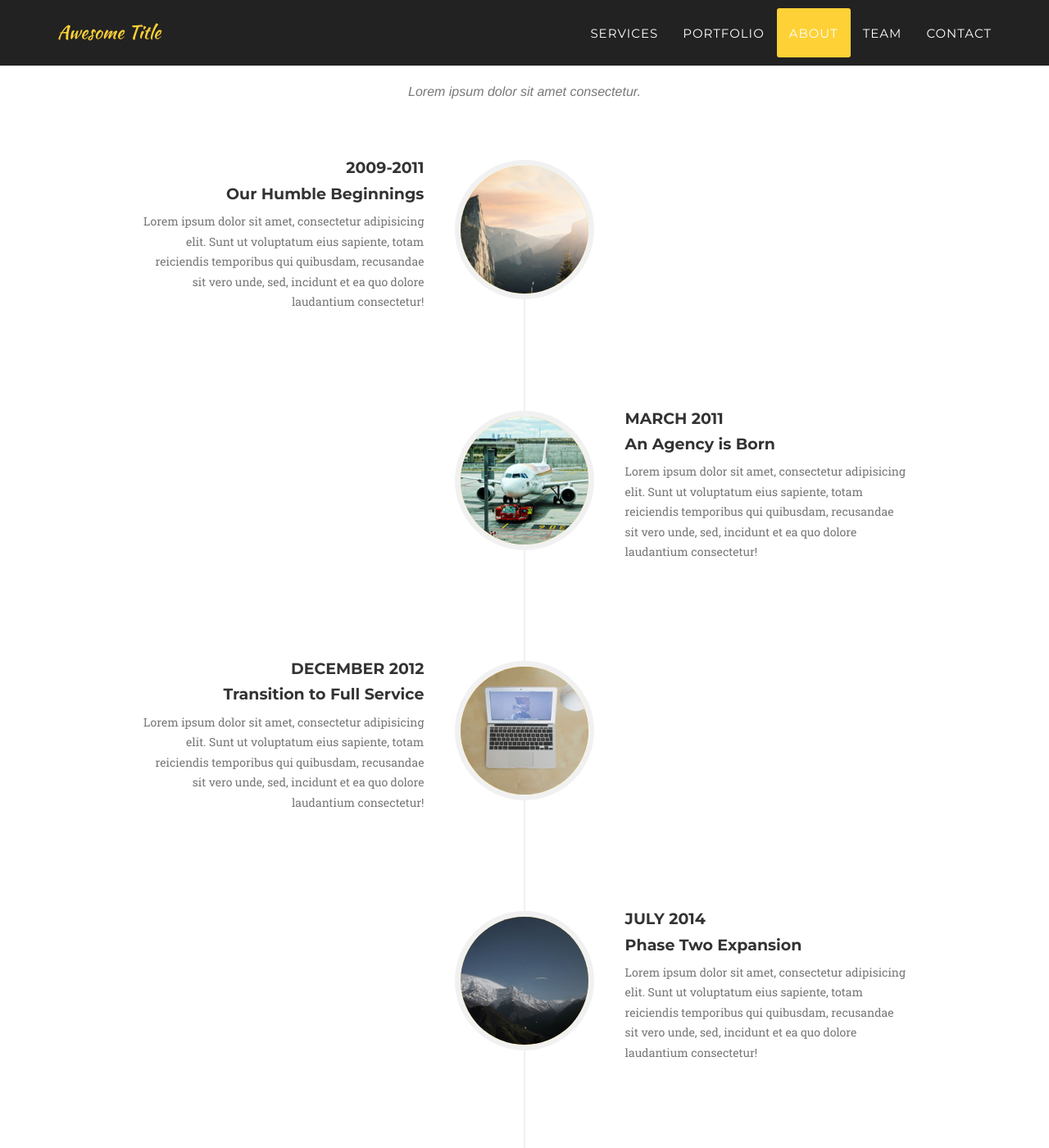
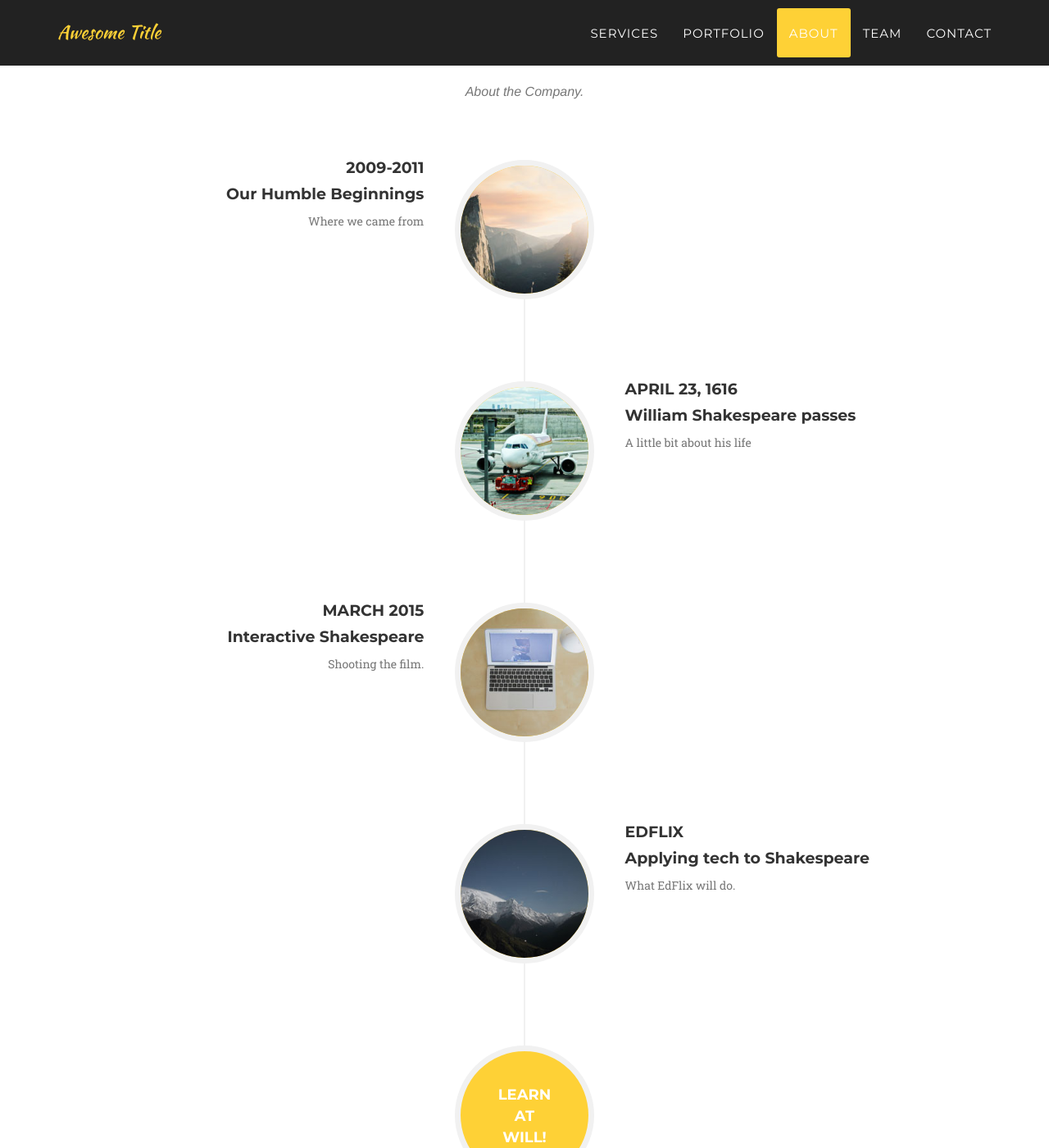
Before and after one commit to JakeyPedz/edtech, a Jekyll site: the page built from index.html, in a window 1280 px wide and 1400 px high, scrolled down 2818 px. Shown: the whole window at 82% size. Built offline with Jekyll 4.4.1, drawn with Linux system fonts in a browser that asks for light colours; some web fonts are replaced.

Commit message:
updated about

```diff
--- a/_includes/about.html
+++ b/_includes/about.html
@@ -4,7 +4,7 @@
             <div class="row">
                 <div class="col-lg-12 text-center">
                     <h2 class="section-heading">About</h2>
-                    <h3 class="section-subheading text-muted">Lorem ipsum dolor sit amet consectetur.</h3>
+                    <h3 class="section-subheading text-muted">About the Company.</h3>
                 </div>
             </div>
             <div class="row">
@@ -20,7 +20,7 @@
                                     <h4 class="subheading">Our Humble Beginnings</h4>
                                 </div>
                                 <div class="timeline-body">
-                                    <p class="text-muted">Lorem ipsum dolor sit amet, consectetur adipisicing elit. Sunt ut voluptatum eius sapiente, totam reiciendis temporibus qui quibusdam, recusandae sit vero unde, sed, incidunt et ea quo dolore laudantium consectetur!</p>
+                                    <p class="text-muted">Where we came from</p>
                                 </div>
                             </div>
                         </li>
@@ -30,11 +30,11 @@
                             </div>
                             <div class="timeline-panel">
                                 <div class="timeline-heading">
-                                    <h4>March 2011</h4>
-                                    <h4 class="subheading">An Agency is Born</h4>
+                                    <h4>April 23, 1616</h4>
+                                    <h4 class="subheading">William Shakespeare passes</h4>
                                 </div>
                                 <div class="timeline-body">
-                                    <p class="text-muted">Lorem ipsum dolor sit amet, consectetur adipisicing elit. Sunt ut voluptatum eius sapiente, totam reiciendis temporibus qui quibusdam, recusandae sit vero unde, sed, incidunt et ea quo dolore laudantium consectetur!</p>
+                                    <p class="text-muted">A little bit about his life</p>
                                 </div>
                             </div>
                         </li>
@@ -44,11 +44,11 @@
                             </div>
                             <div class="timeline-panel">
                                 <div class="timeline-heading">
-                                    <h4>December 2012</h4>
-                                    <h4 class="subheading">Transition to Full Service</h4>
+                                    <h4>March 2015</h4>
+                                    <h4 class="subheading">Interactive Shakespeare</h4>
                                 </div>
                                 <div class="timeline-body">
-                                    <p class="text-muted">Lorem ipsum dolor sit amet, consectetur adipisicing elit. Sunt ut voluptatum eius sapiente, totam reiciendis temporibus qui quibusdam, recusandae sit vero unde, sed, incidunt et ea quo dolore laudantium consectetur!</p>
+                                    <p class="text-muted">Shooting the film.</p>
                                 </div>
                             </div>
                         </li>
@@ -58,19 +58,19 @@
                             </div>
                             <div class="timeline-panel">
                                 <div class="timeline-heading">
-                                    <h4>July 2014</h4>
-                                    <h4 class="subheading">Phase Two Expansion</h4>
+                                    <h4>EdFLix</h4>
+                                    <h4 class="subheading">Applying tech to Shakespeare</h4>
                                 </div>
                                 <div class="timeline-body">
-                                    <p class="text-muted">Lorem ipsum dolor sit amet, consectetur adipisicing elit. Sunt ut voluptatum eius sapiente, totam reiciendis temporibus qui quibusdam, recusandae sit vero unde, sed, incidunt et ea quo dolore laudantium consectetur!</p>
+                                    <p class="text-muted">What EdFlix will do.</p>
                                 </div>
                             </div>
                         </li>
                         <li class="timeline-inverted">
                             <div class="timeline-image">
-                                <h4>Be Part
-                                    <br>Of Our
-                                    <br>Story!</h4>
+                                <h4>Learn
+                                    <br>At
+                                    <br>Will!</h4>
                             </div>
                         </li>
                     </ul>
```
